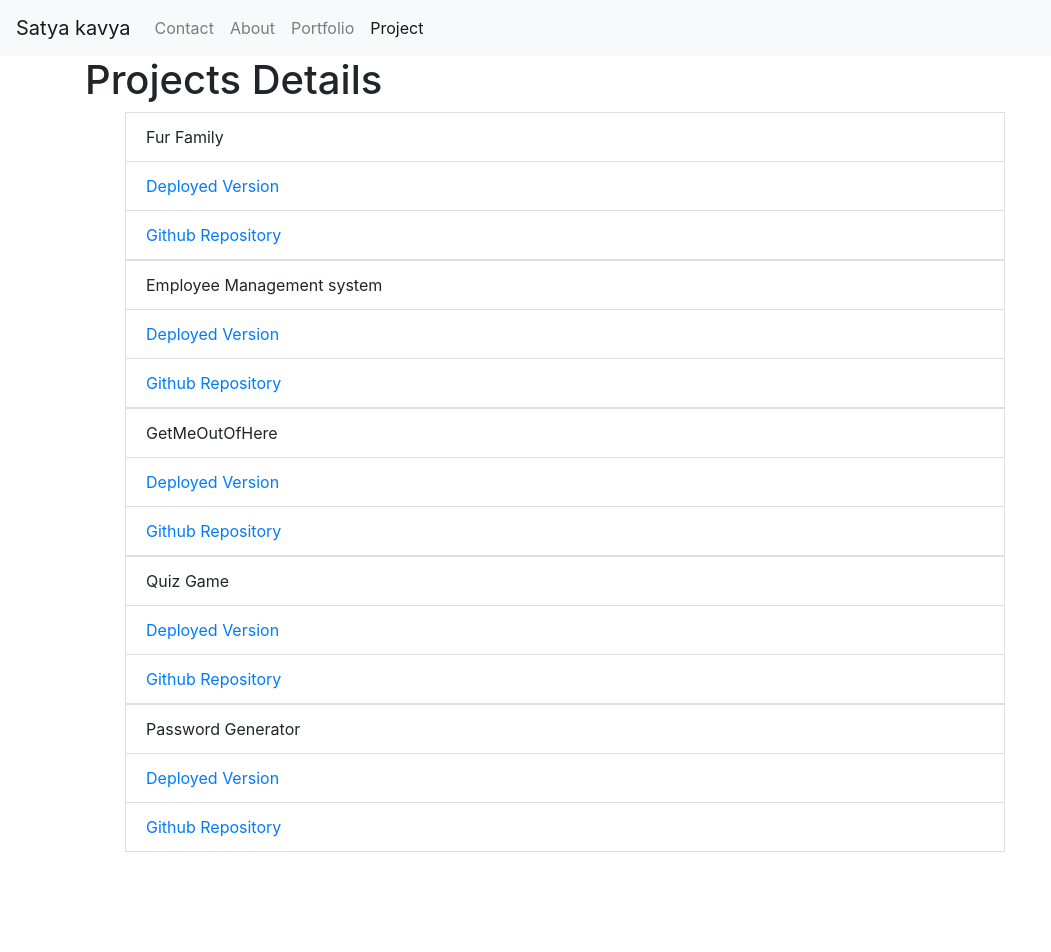
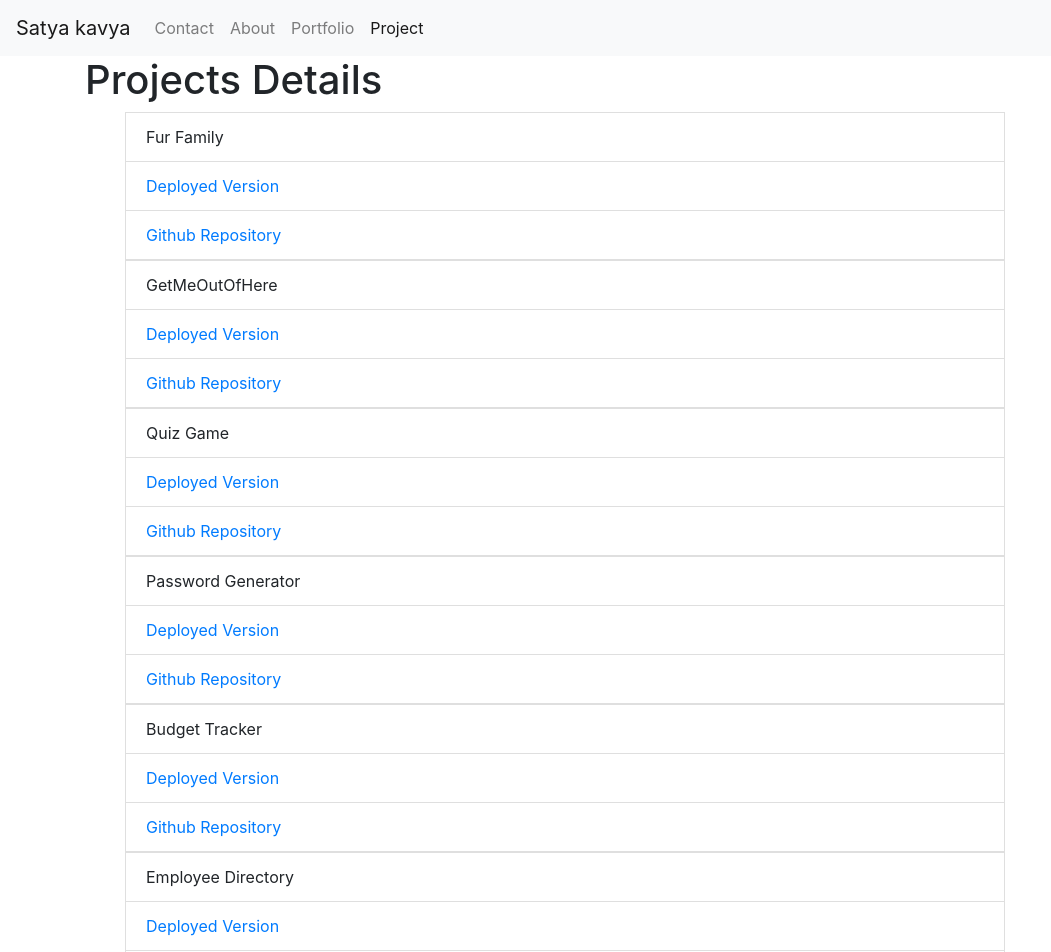
Before and after one commit to vsatyakavya/ReactMyPortfolio, a React (Create React App) app: page /project in a window 1280 px wide. Shown: the top 952 px of the page, without its empty margins (0-1051 px from the left). Before the commit the page ends 852 px from the top, so only its background shows below. Built offline with nearby package versions, Linux system fonts and the light colour scheme.

Commit message:
add projects

```diff
--- a/src/components/ProjectContainer/index.js
+++ b/src/components/ProjectContainer/index.js
@@ -8,32 +8,40 @@ const projects =[
  deployed : "https://fur-family-34.herokuapp.com/",
  github :"https://github.com/vsatyakavya/FurFamily"
 },
-{
-    id : 2,
-    title :"Employee Management system",
-    deployed :"https://drive.google.com/file/d/1OQMRRwzNPcQeWAARzk0grEq9WAVYsfXl/view",
-    github :"https://github.com/vsatyakavya/Employee_Tracker"
- },
+
 
 
  {
-    id : 3,
+    id : 2,
     title :"GetMeOutOfHere",
     deployed :"https://drop-g.github.io/GetMeOutOfHereApp/",
     github :"https://github.com/vsatyakavya/GetMeOutOfHereApp"
  },
  {
-    id : 4,
+    id : 3,
     title :"Quiz Game",
     deployed :"https://vsatyakavya.github.io/QuizGame.github.io/.",
     github :"https://github.com/vsatyakavya/QuizGame.github.io"
  },
  {
-    id : 5,
+    id : 4,
     title :" Password Generator",
     deployed :"https://vsatyakavya.github.io/PasswordGenerator.github.io/",
     github :"https://github.com/vsatyakavya/PasswordGenerator.github.io"
+ },
+ {
+    id :5,
+    title :"Budget Tracker",
+    deployed:"https://whispering-mesa-23895.herokuapp.com/",
+    github:"https://github.com/vsatyakavya/BudgetTracker"
+ },
+ { id :6,
+   title : "Employee Directory",
+   deployed: "https://vsatyakavya.github.io/EmployeeDirectory/",
+   github:"https://github.com/vsatyakavya/EmployeeDirectory"
+
  }
+
 
 ];
 
```
